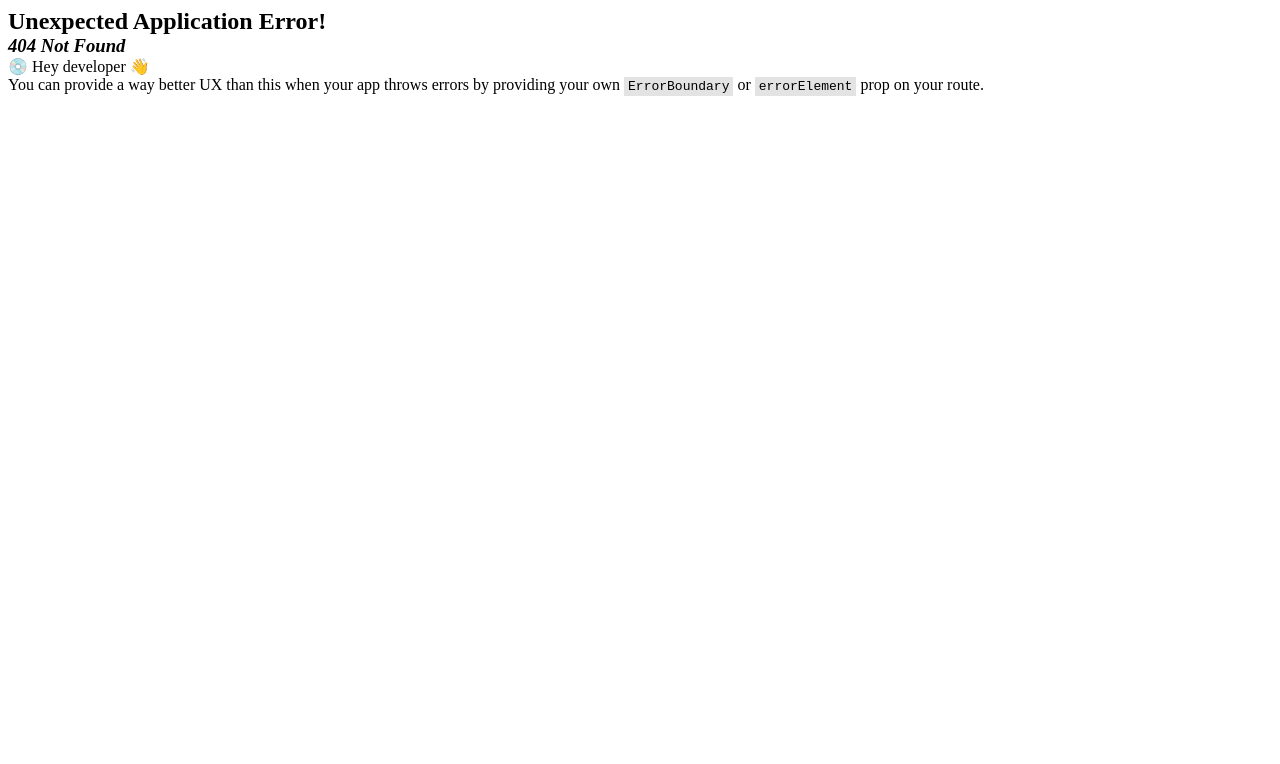
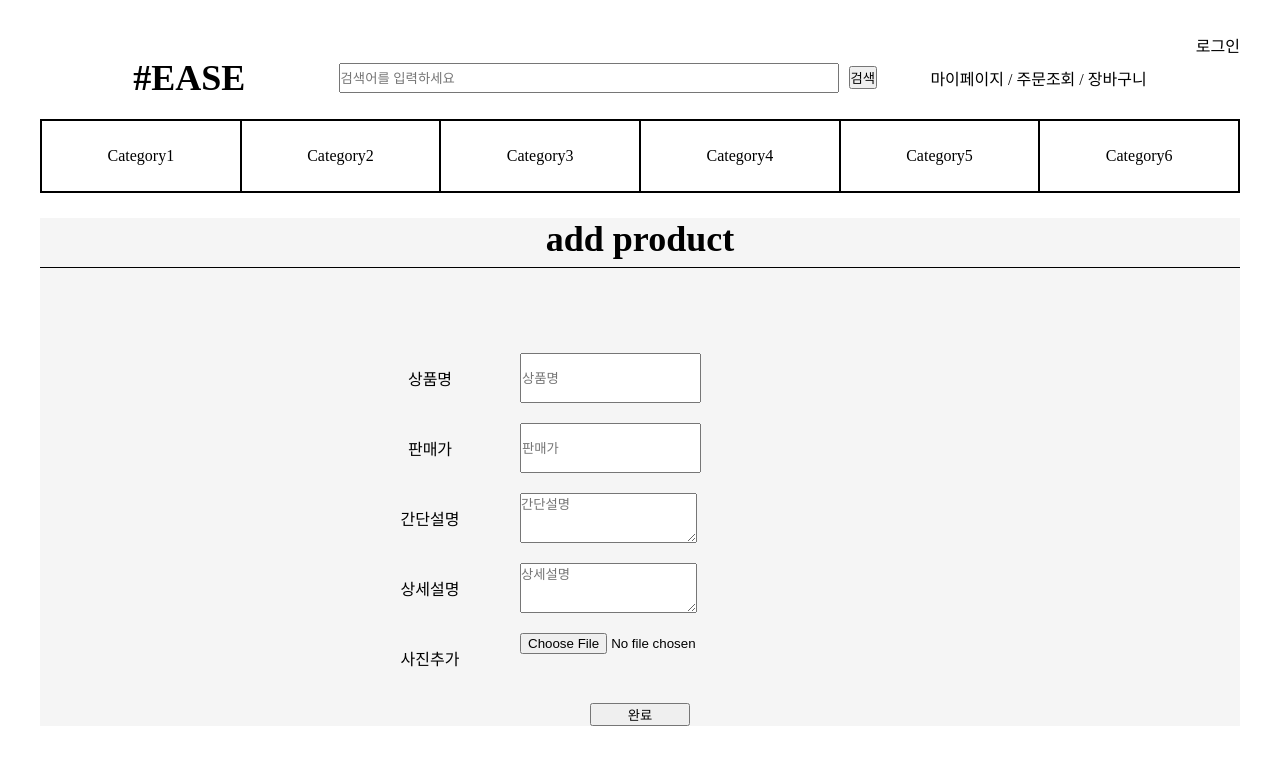
Before and after one commit to SoftwareEngineeringYU/SoftwareEngineering-FE, a React (Create React App) app: page /add_product in a window 1280 px wide. Before the commit this address had no page. Shown: the top 764 px of the page. Built offline with nearby package versions, Linux system fonts and the light colour scheme.

Commit message:
[Feature] 상품 추가 기능

```diff
--- a/src/pages/Category.js
+++ b/src/pages/Category.js
@@ -1,11 +1,18 @@
 import { PaginationBtn } from "components";
 import { ProductCard } from "components";
 import StyledCategory from "styles/pages/StyledCategory";
+import { useNavigate } from "react-router-dom";
 
 //카테고리에 속한 상품들의 배열을 받아옴.
 //이 배열을 ProductCard에 매핑해줌.
 
 const Category = ({ selectedCategory }) => {
+  const navigate = useNavigate();
+
+  const onClickHandler = () => {
+    navigate(`/add_product`);
+  };
+
   return (
     <StyledCategory>
       <div className="wrapper">
@@ -16,6 +23,7 @@ const Category = ({ selectedCategory }) => {
               <p>최신순</p> | <p>인기순</p> | <p>높은가격순</p> |{" "}
               <p>낮은가격순</p>
             </div>
+            <button className="addProductBtn" onClick={onClickHandler}>상품등록</button>
           </div>
           <div className="productCardWrapper">
             {selectedCategory.map((sample) => (
--- /dev/null
+++ b/src/pages/admin/AddProduct.js
@@ -0,0 +1,42 @@
+import StyledAddProduct from "styles/pages/admin/StyledAddProduct";
+
+const Add_product = () => {
+  return (
+    <StyledAddProduct>
+      <div className="wrapper">
+        <h1 className="title">add product</h1>
+        <form className="formBox">
+          <div className="inputWrapper">
+            <span className="text">상품명</span>
+            <input placeholder="상품명" className="productName" />
+          </div>
+          <div className="inputWrapper">
+            <span className="text">판매가</span>
+            <input
+              type="number"
+              placeholder="판매가"
+              className="productPrice"
+            />
+          </div>
+          <div className="inputWrapper">
+            <span className="text">간단설명</span>
+            <textarea placeholder="간단설명" className="productIntro" />
+          </div>
+          <div className="inputWrapper">
+            <span className="text">상세설명</span>
+            <textarea placeholder="상세설명" className="productDetail" />
+          </div>
+          <div className="inputWrapper">
+            <span className="text">사진추가</span>
+            <input type="file" className="fileInput" />
+          </div>
+          <button type="submit" className="submitBtn">
+            완료
+          </button>
+        </form>
+      </div>
+    </StyledAddProduct>
+  );
+};
+
+export default Add_product;
--- /dev/null
+++ b/src/styles/pages/admin/StyledAddProduct.js
@@ -0,0 +1,56 @@
+import styled from "styled-components";
+
+const StyledAddProduct = styled.div`
+  display: flex;
+  justify-content: center;
+
+  .wrapper {
+    width: 1200px;
+    background-color: #f5f5f5;
+    display: flex;
+    flex-direction: column;
+    align-items: center;
+  }
+
+  .title {
+    width: 100%;
+    height: 50px;
+    font-size: 36px;
+    font-weight: bold;
+    margin-bottom: 85px;
+    border-bottom: solid 1px;
+    text-align: center;
+  }
+
+  .formBox {
+    width: 600px;
+    display: flex;
+    flex-direction: column;
+    align-items: center;
+  }
+  .inputWrapper {
+    width: 100%;
+    height: 50px;
+    margin-bottom: 20px;
+    display: flex;
+    flex-direction: row;
+  }
+  .text {
+    width: 30%;
+    text-align: center;
+    display: flex;
+    flex-direction: column;
+    justify-content: center;
+  }
+  .fileInput {
+    display: flex;
+    flex-direction: column;
+    justify-content: center;
+    align-items: center;
+  }
+  .submitBtn{
+    width: 100px;
+  }
+`;
+
+export default StyledAddProduct;
```
Also changed, not shown: src/App.js (+5 -2 lines).
